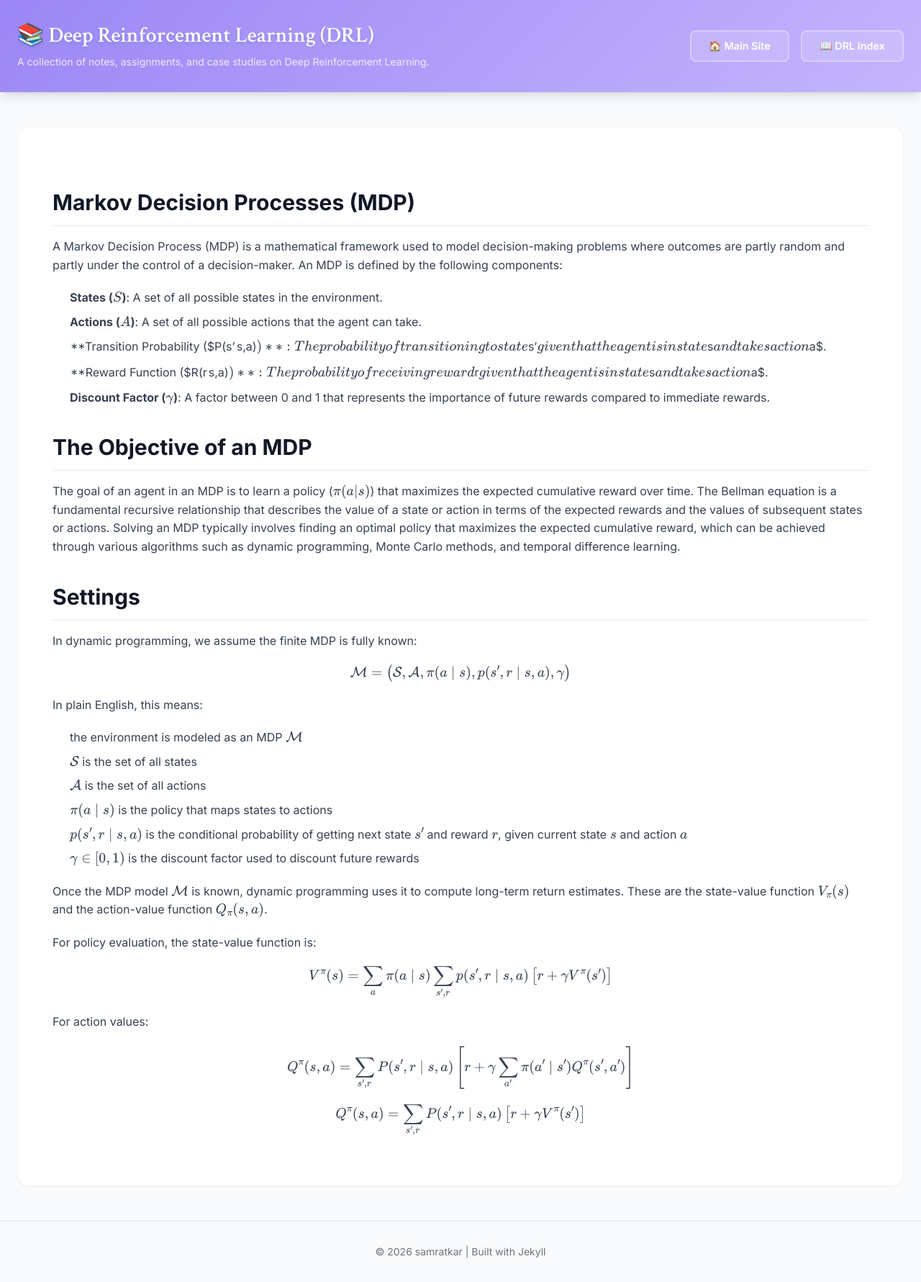
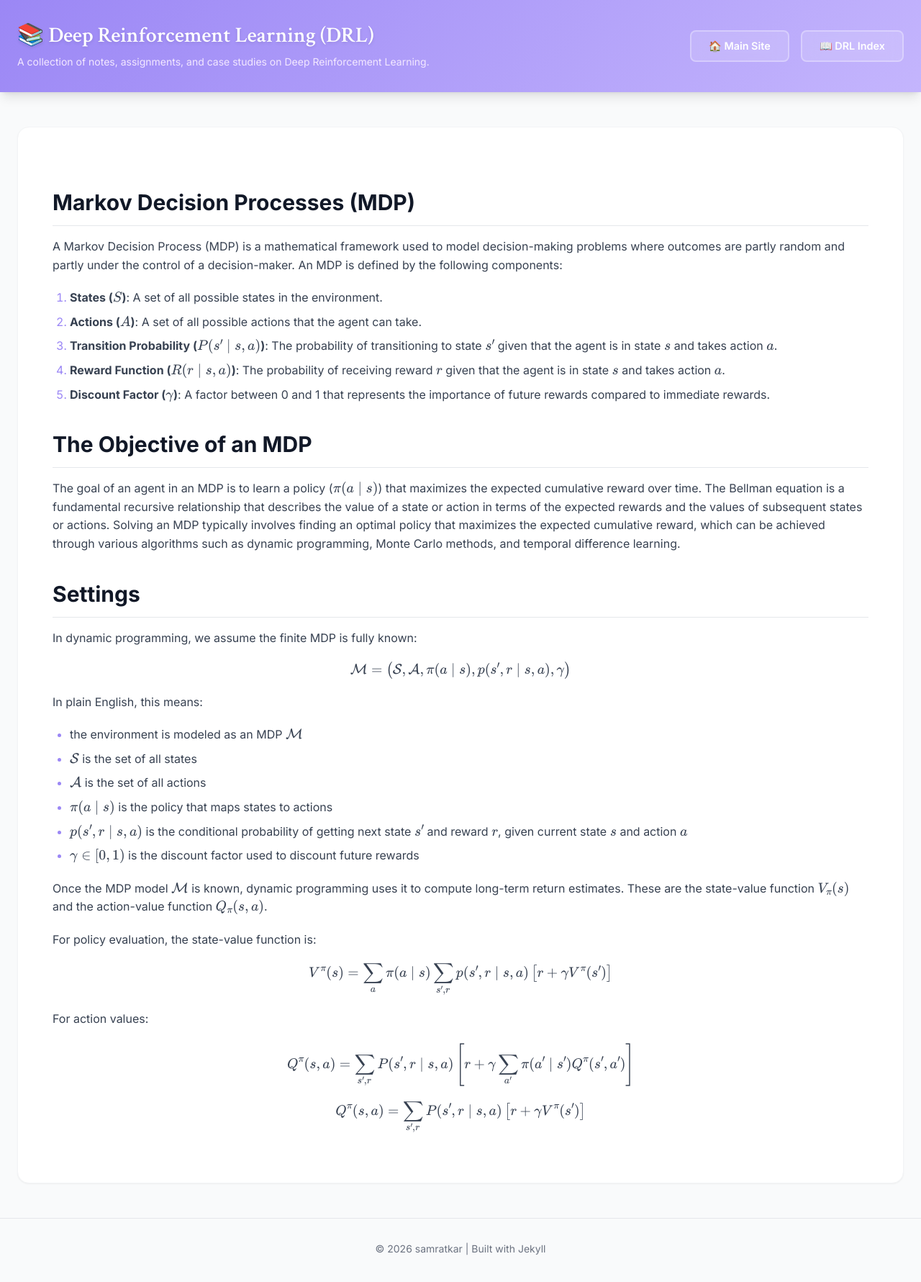
Before and after one commit to samratkar/drl, a Jekyll site: the page built from 1-introduction/mdp-definition.md, in a window 1280 px wide. Shown: the whole page at 72% size. Built offline with Jekyll 4.4.1, drawn with Linux system fonts in a browser that asks for light colours; nearby versions of some CDN libraries; our own code applies the rules of GitHub Pages for plain Markdown files.

Commit message:
Fix bullets and links styling, finalize Jekyll setup

```diff
--- a/1-introduction/mdp-definition.md
+++ b/1-introduction/mdp-definition.md
@@ -10,12 +10,12 @@ subcategory: "mdp"
 A Markov Decision Process (MDP) is a mathematical framework used to model decision-making problems where outcomes are partly random and partly under the control of a decision-maker. An MDP is defined by the following components:
 1. **States ($S$)**: A set of all possible states in the environment.
 2. **Actions ($A$)**: A set of all possible actions that the agent can take.
-3. **Transition Probability ($P(s'|s,a)$)**: The probability of transitioning to state $s'$ given that the agent is in state $s$ and takes action $a$.
-4. **Reward Function ($R(r|s,a)$)**: The probability of receiving reward $r$ given that the agent is in state $s$ and takes action $a$.
+3. **Transition Probability ($P(s'\mid s,a)$)**: The probability of transitioning to state $s'$ given that the agent is in state $s$ and takes action $a$.
+4. **Reward Function ($R(r\mid s,a)$)**: The probability of receiving reward $r$ given that the agent is in state $s$ and takes action $a$.
 5. **Discount Factor ($\gamma$)**: A factor between 0 and 1 that represents the importance of future rewards compared to immediate rewards.
 
 ## The Objective of an MDP
-The goal of an agent in an MDP is to learn a policy ($\pi(a|s)$) that maximizes the expected cumulative reward over time. The Bellman equation is a fundamental recursive relationship that describes the value of a state or action in terms of the expected rewards and the values of subsequent states or actions. Solving an MDP typically involves finding an optimal policy that maximizes the expected cumulative reward, which can be achieved through various algorithms such as dynamic programming, Monte Carlo methods, and temporal difference learning.
+The goal of an agent in an MDP is to learn a policy ($\pi(a\mid s)$) that maximizes the expected cumulative reward over time. The Bellman equation is a fundamental recursive relationship that describes the value of a state or action in terms of the expected rewards and the values of subsequent states or actions. Solving an MDP typically involves finding an optimal policy that maximizes the expected cumulative reward, which can be achieved through various algorithms such as dynamic programming, Monte Carlo methods, and temporal difference learning.
 
 ## Settings
 
--- a/_layouts/default.html
+++ b/_layouts/default.html
@@ -63,8 +63,19 @@
     .markdown-content h3 { font-size: 1.5rem; }
 
     .markdown-content p { margin-bottom: 1.25rem; }
-    .markdown-content ul, .markdown-content ol { margin-bottom: 1.25rem; padding-left: 1.5rem; }
+    .markdown-content ul { margin-bottom: 1.25rem; padding-left: 1.5rem; list-style-type: disc !important; }
+    .markdown-content ol { margin-bottom: 1.25rem; padding-left: 1.5rem; list-style-type: decimal !important; }
     .markdown-content li { margin-bottom: 0.5rem; }
+    .markdown-content li::marker { color: #9b87f5; }
+
+    .markdown-content a {
+      color: #7c3aed;
+      text-decoration: underline !important;
+      font-weight: 500;
+    }
+    .markdown-content a:hover {
+      color: #6d28d9;
+    }
     .markdown-content code {
       background-color: #f3f4f6;
       padding: 0.2rem 0.4rem;
```
